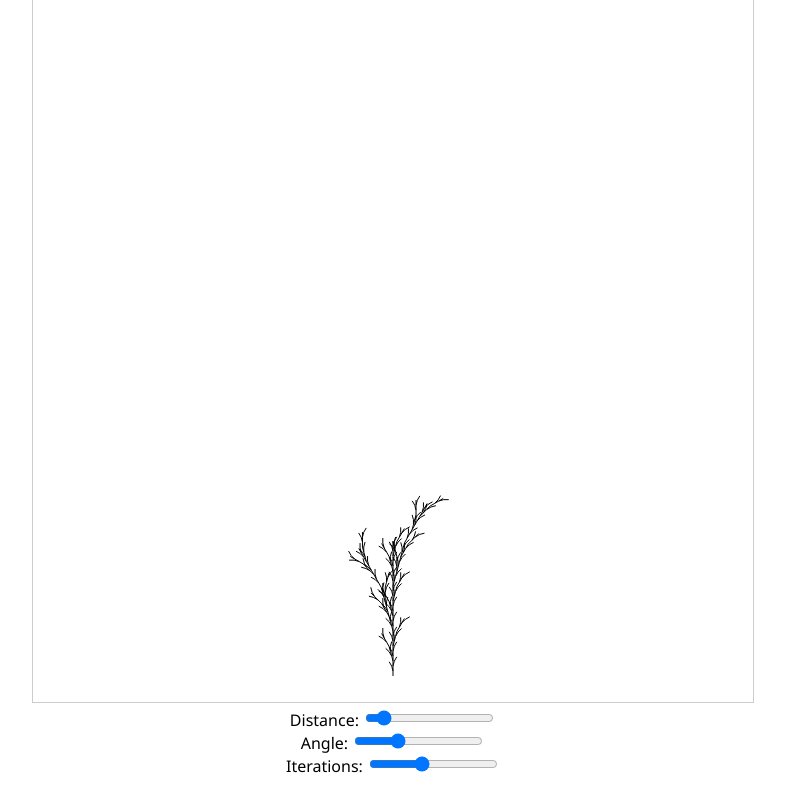
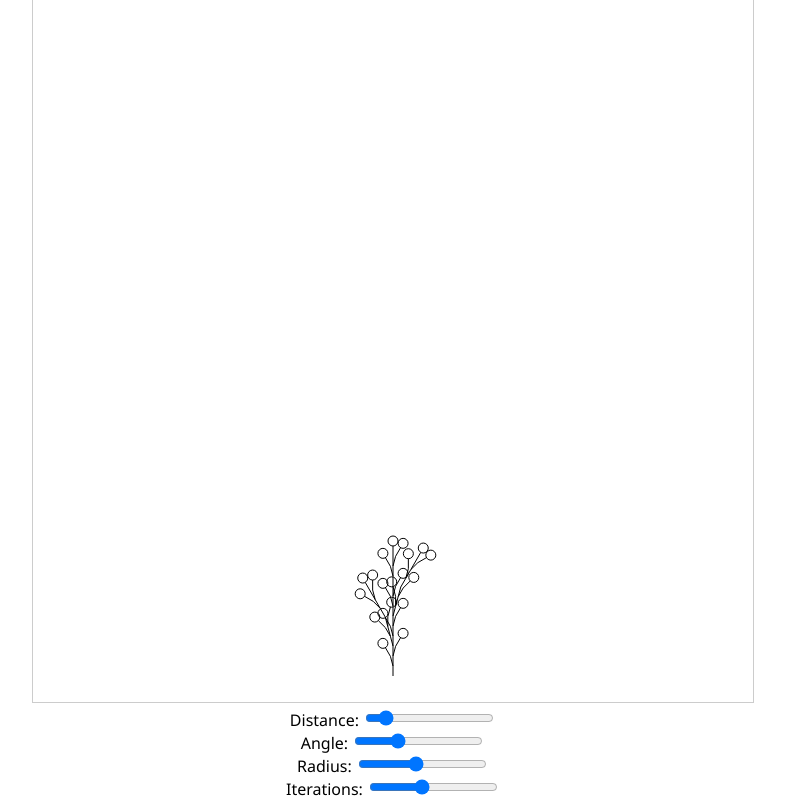
Before and after one commit to andydevs/l-system-toy, a website built with webpack: page app/index.ejs in a window 1280 px wide. Shown: the part 579-1379 px from the top of the page, without its empty margins (247-1032 px from the left). Before the commit the page ends 1356 px from the top, so only its background shows below. Built offline with nearby package versions, Linux system fonts and the light colour scheme.

Commit message:
Added "Leaves"

```diff
--- a/app/index.ejs
+++ b/app/index.ejs
@@ -20,10 +20,10 @@
                 <input type="range"
                     name="distance"
                     id="distance"
-                    min=0
+                    min=5
                     max=50
                     step=5
-                    value=5>
+                    value=10>
             </div>
             <div>
                 <label for="angle">Angle:</label>
@@ -34,6 +34,16 @@
                     max=45
                     step=1
                     value=15>
+            </div>
+            <div>
+                <label for="radius">Radius:</label>
+                <input type="range"
+                    name="radius"
+                    id="radius"
+                    min=1
+                    max=10
+                    step=1
+                    value=5>
             </div>
             <div>
                 <label for="iters">Iterations:</label>
--- a/app/index.js
+++ b/app/index.js
@@ -12,26 +12,26 @@ import LSystem from './lsystem'
 // Input values
 let distanceInput = document.querySelector('#distance')
 let angleInput = document.querySelector('#angle')
+let radiusInput = document.querySelector('#radius')
 let iterInput = document.querySelector('#iters')
-
-let distance = parseInt(distanceInput.value)
-let angle = parseInt(angleInput.value)
-let iter = parseInt(iterInput.value)
 
 // Setup
 let screen = new Screen('#mycanvas')
 let turtle = new Turtle(screen)
 let lsystem = new LSystem({
-    axiom: 'F',
+    axiom: 'C',
     productions: {
-        'F': 'F[+F+F]F[-F-F]F'
+        'C': 'FC',
+        'F': 'F[+F+FC]F[-F-FC]F'
     },
-    distance: distance,
-    angle: angle
+    distance: parseInt(distanceInput.value),
+    angle: parseInt(angleInput.value),
+    radius: parseInt(radiusInput.value)
 })
-let result = lsystem.generate(iter)
+let result = lsystem.generate(parseInt(iterInput.value))
 
 function render() {
+    result.radius = parseInt(radiusInput.value)
     result.distance = parseInt(distanceInput.value)
     result.angle = parseInt(angleInput.value)
     result.draw(turtle)
@@ -42,8 +42,9 @@ function generateAngRender() {
     render()
 }
 
+//
 render()
-
 distanceInput.addEventListener('change', render)
 angleInput.addEventListener('change', render)
+radiusInput.addEventListener('change', render)
 iterInput.addEventListener('change', generateAngRender)
--- a/app/lsystem.js
+++ b/app/lsystem.js
@@ -7,11 +7,12 @@
 import LSystemResult from './lsystemresult';
 
 export default class LSystem {
-    constructor({ axiom='', productions='', distance=100, angle=30 }) {
+    constructor({ axiom='', productions='', distance=100, angle=30, radius=1 }) {
         this.axiom = axiom
         this.productions = productions
         this.distance = distance
         this.angle = angle
+        this.radius = radius
     }
 
     process(string) {
@@ -29,6 +30,6 @@ export default class LSystem {
         for (let i = 0; i < n; ++i) {
             string = this.process(string)
         }
-        return new LSystemResult(string, this.distance, this.angle)
+        return new LSystemResult(string, this.distance, this.angle, this.radius)
     }
 }
--- a/app/lsystemresult.js
+++ b/app/lsystemresult.js
@@ -7,10 +7,11 @@
 import processTurtleLang from './turtlelang';
 
 export default class LSystemResult {
-    constructor(string, distance, angle) {
+    constructor(string, distance, angle, radius) {
         this.string = string
         this.distance = distance
         this.angle = angle
+        this.radius = radius
     }
 
     draw(turtle) {
--- a/app/screen.js
+++ b/app/screen.js
@@ -34,4 +34,11 @@ export default class Screen {
         this.ctx.lineTo(toc.x, toc.y)
         this.ctx.stroke()
     }
+
+    drawCircle(c, r) {
+        let cc = this.center(c)
+        this.ctx.beginPath()
+        this.ctx.arc(cc.x, cc.y, r, 0, 2*Math.PI)
+        this.ctx.stroke()
+    }
 }
--- a/app/turtle.js
+++ b/app/turtle.js
@@ -49,4 +49,10 @@ export default class Turtle {
         this.screen.drawLine(this.state.pos, newpos)
         this.state = this.state.newPos(newpos)
     }
+
+    circle(radius) {
+        this.forward(radius)
+        this.screen.drawCircle(this.state.pos, radius)
+        this.forward(-radius)
+    }
 }
--- a/app/turtlelang.js
+++ b/app/turtlelang.js
@@ -7,7 +7,7 @@
 
 export default function processTurtleLang(string, turtle, config) {
     // Get parameters
-    let { distance, angle } = config
+    let { distance, angle, radius } = config
     turtle.reset()
 
     // Turtle lang
@@ -17,7 +17,8 @@ export default function processTurtleLang(string, turtle, config) {
         '+': () => turtle.left(angle),
         '-': () => turtle.right(angle),
         '[': () => turtle.push(),
-        ']': () => turtle.pop()
+        ']': () => turtle.pop(),
+        'C': () => turtle.circle(radius)
     }
 
     // Process commands
```
